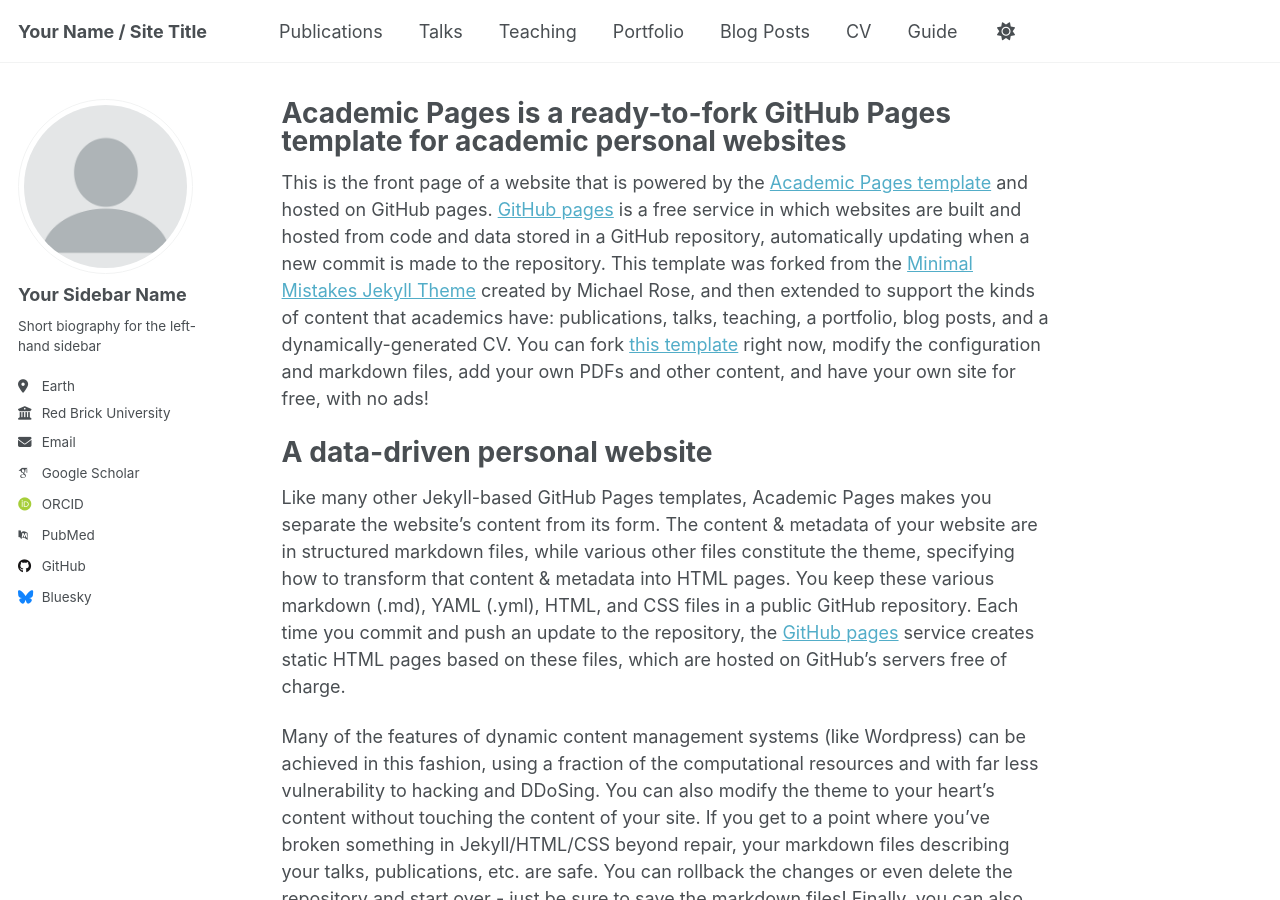
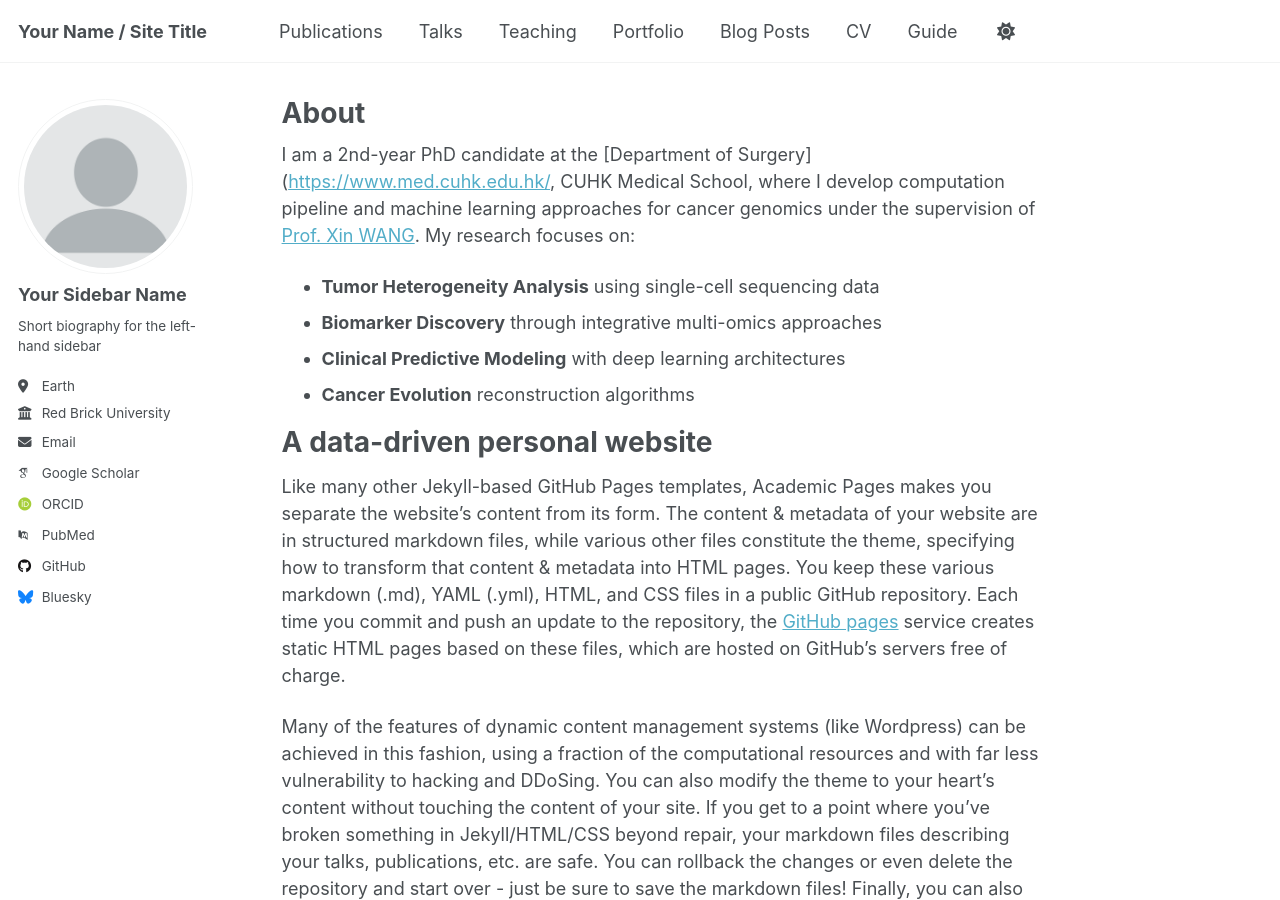
Before and after one commit to FeliciaJiangBio/FeliciaJiangBio.github.io, a Jekyll site: the page built from _pages/about.md, in a window 1280 px wide and 900 px high. Built offline with Jekyll 4.4.1, drawn with Linux system fonts in a browser that asks for light colours; some web fonts are replaced.

Commit message:
Update about.md

```diff
--- a/_pages/about.md
+++ b/_pages/about.md
@@ -1,13 +1,18 @@
 ---
 permalink: /
-title: "Academic Pages is a ready-to-fork GitHub Pages template for academic personal websites"
+title: "About"
 author_profile: true
 redirect_from:
   - /about/
   - /about.html
 ---
+I am a 2nd-year PhD candidate at the [Department of Surgery]([https://www.med.cuhk.edu.hk/](https://www.surgery.cuhk.edu.hk/), CUHK Medical School, where I develop computation pipeline and machine learning approaches for cancer genomics under the supervision of [Prof. Xin WANG](https://xinwlab.netlify.app/). My research focuses on:
 
-This is the front page of a website that is powered by the [Academic Pages template](https://github.com/academicpages/academicpages.github.io) and hosted on GitHub pages. [GitHub pages](https://pages.github.com) is a free service in which websites are built and hosted from code and data stored in a GitHub repository, automatically updating when a new commit is made to the repository. This template was forked from the [Minimal Mistakes Jekyll Theme](https://mmistakes.github.io/minimal-mistakes/) created by Michael Rose, and then extended to support the kinds of content that academics have: publications, talks, teaching, a portfolio, blog posts, and a dynamically-generated CV. You can fork [this template](https://github.com/academicpages/academicpages.github.io) right now, modify the configuration and markdown files, add your own PDFs and other content, and have your own site for free, with no ads!
+- **Tumor Heterogeneity Analysis** using single-cell sequencing data
+- **Biomarker Discovery** through integrative multi-omics approaches
+- **Clinical Predictive Modeling** with deep learning architectures
+- **Cancer Evolution** reconstruction algorithms
+
 
 A data-driven personal website
 ======
```
